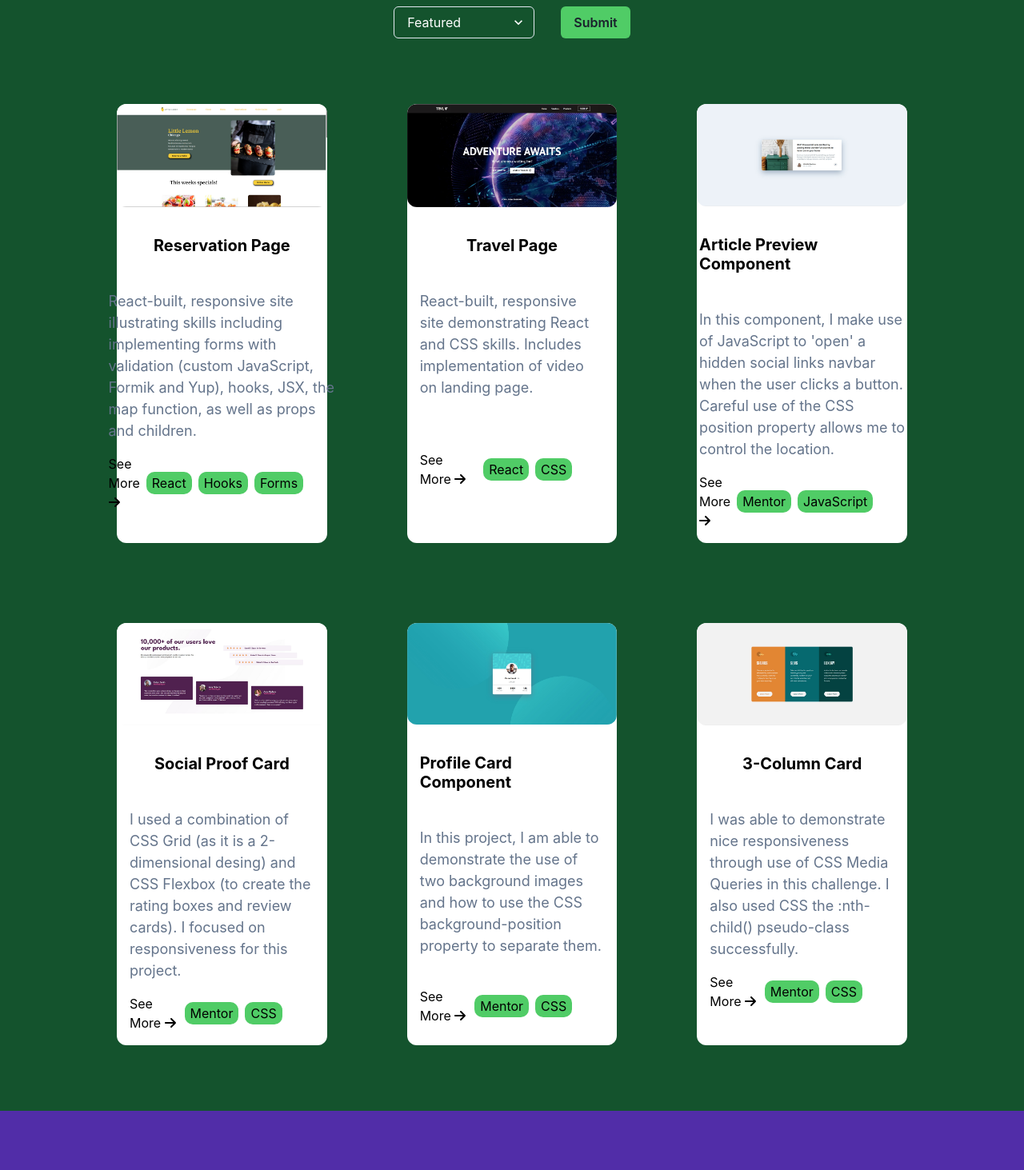
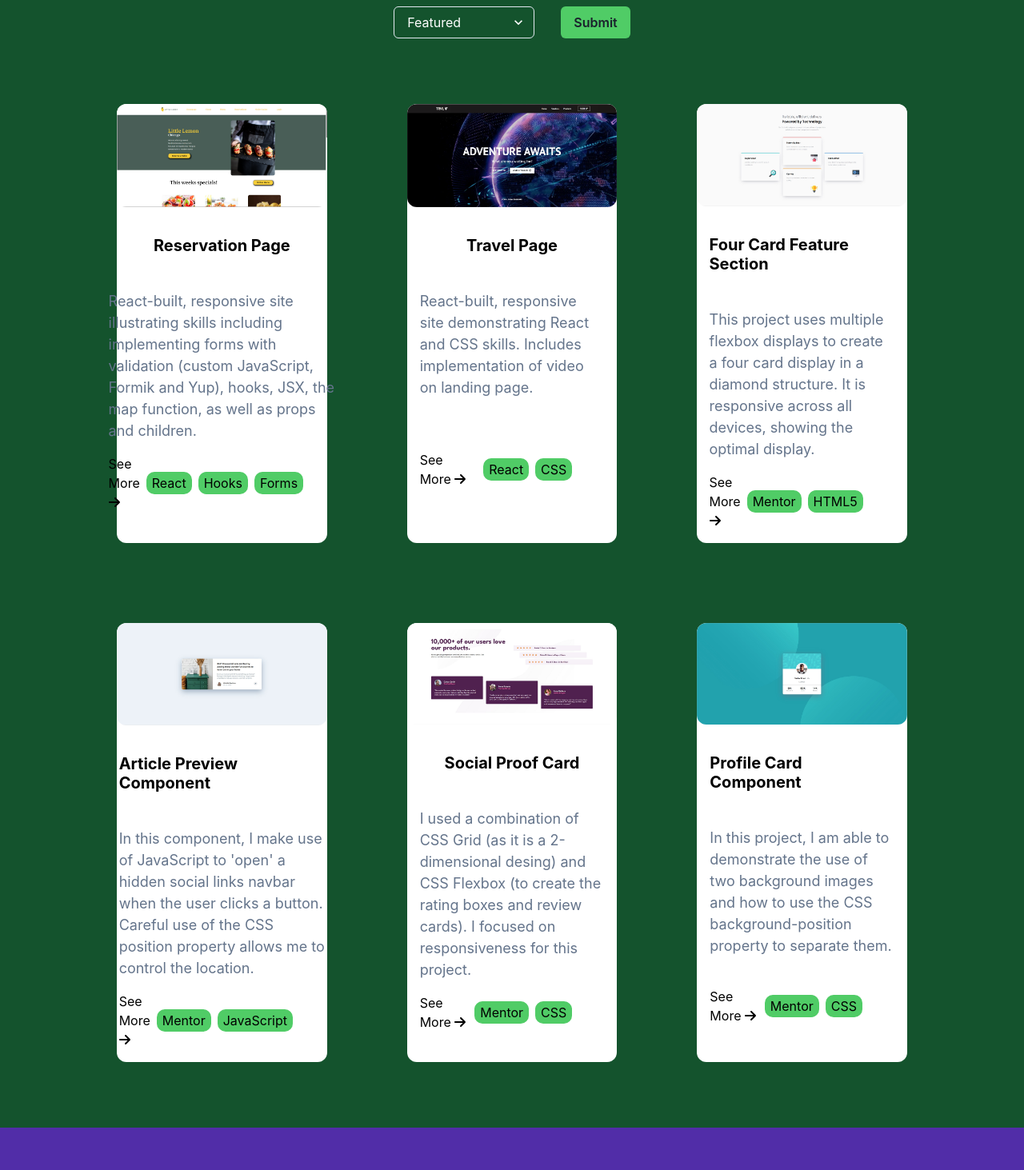
Before and after one commit to horoserp/React-Portfolio, a React (Create React App) app: page / in a window 1280 px wide. Shown: the part 1027-2490 px from the top of the page at 80% size. Built offline with nearby package versions, Linux system fonts and the light colour scheme.

Commit message:
Update: Add four card section project.

```diff
--- a/src/components/ProjectsSection.js
+++ b/src/components/ProjectsSection.js
@@ -182,6 +182,14 @@ const projects = [
     tags: ["Mentor", "JavaScript"],
   },
   {
+    title: "Four Card Feature Section",
+    description:
+      "This project uses multiple flexbox displays to create a four card display in a diamond structure. It is responsive across all devices, showing the optimal display.",
+    imageSrc: "/React-Portfolio/four-card-section.jpg",
+    url: "https://horoserp.github.io/four-card-section",
+    tags: ["Mentor", "HTML5"],
+  },
+  {
     title: "Landscape Page",
     description:
       "A responsive HTML5 page focusing on CSS skills including selectors (descendant, child, adjacent sibling, and pseudo-class), animations and shadow effects.",
@@ -225,6 +233,14 @@ const featuredProjects = [
     tags: ["React", "CSS"],
   },
   {
+    title: "Four Card Feature Section",
+    description:
+      "This project uses multiple flexbox displays to create a four card display in a diamond structure. It is responsive across all devices, showing the optimal display.",
+    imageSrc: "/React-Portfolio/four-card-section.jpg",
+    url: "https://horoserp.github.io/four-card-section",
+    tags: ["Mentor", "HTML5"],
+  },
+  {
     title: "Article Preview Component",
     description:
       "In this component, I make use of JavaScript to 'open' a hidden social links navbar when the user clicks a button. Careful use of the CSS position property allows me to control the location.",
@@ -246,14 +262,6 @@ const featuredProjects = [
       "In this project, I am able to demonstrate the use of two background images and how to use the CSS background-position property to separate them.",
     imageSrc: "/React-Portfolio/profile-card.jpg",
     url: "https://horoserp.github.io/profile-card",
-    tags: ["Mentor", "CSS"],
-  },
-  {
-    title: "3-Column Card",
-    description:
-      "I was able to demonstrate nice responsiveness through use of CSS Media Queries in this challenge. I also used CSS the :nth-child() pseudo-class successfully.",
-    imageSrc: "/React-Portfolio/3-column-card.jpg",
-    url: "https://horoserp.github.io/column-card",
     tags: ["Mentor", "CSS"],
   },
 ];
```
Also changed, not shown: public/four-card-section.jpg (added).
